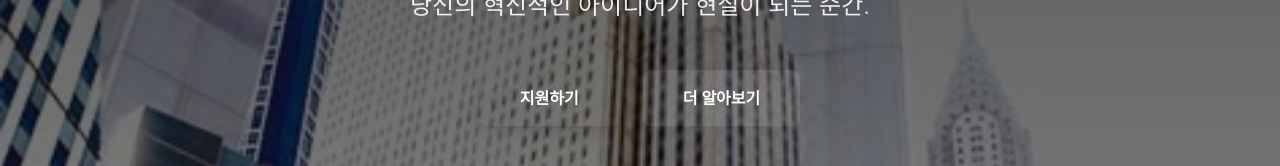
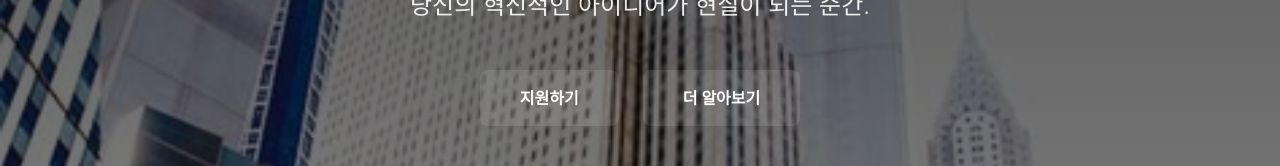
Before and after one commit to AInosjm/creai-it-webpage, a Next.js app: page / in a window 1280 px wide. Shown: the part 634-800 px from the top of the page. Built offline with nearby package versions, Linux system fonts and the light colour scheme.

Commit message:
webpage drop

```diff
--- a/app/page.js
+++ b/app/page.js
@@ -27,7 +27,7 @@ export default function HomePage() {
           <div className="mt-12 space-x-6 animate-slideUp delay-300">
             <a
               href="/join"
-              className="inline-block bg-gradient-to-r from-sky-600 to-blue-700 text-white font-semibold px-10 py-4 rounded-lg shadow-lg hover:from-sky-700 hover:to-blue-800 transition-all duration-300"
+              className="inline-block bg-white/10 backdrop-blur-md text-white font-semibold px-10 py-4 rounded-lg hover:bg-white/20 transition-all duration-300"
             >
               지원하기
             </a>
```
